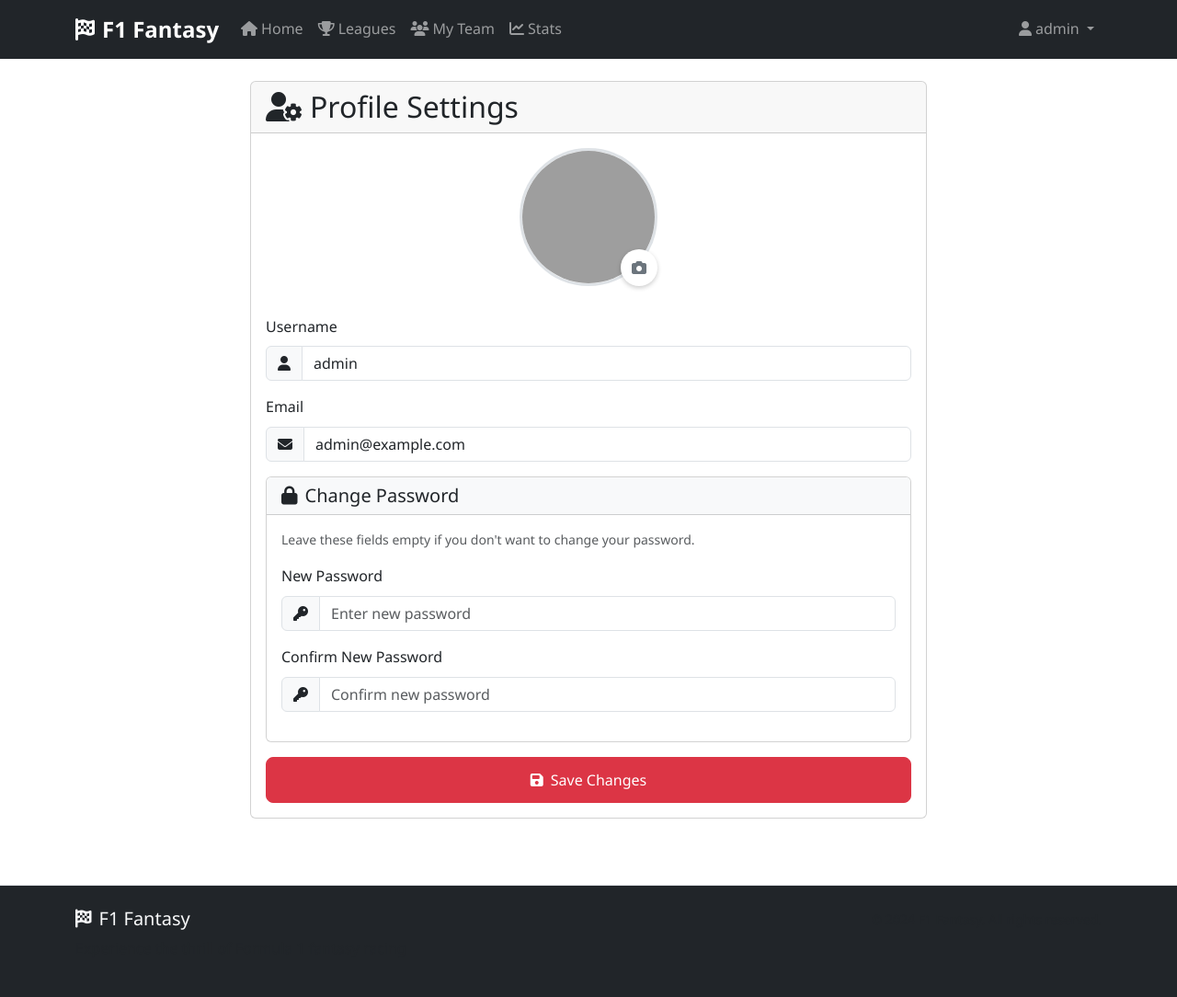
After one commit to famgala/f1_fantasy, a Flask app: page /profile in a window 1280 px wide. The commit adds this page. Shown: the whole page at 92% size. Run offline with Flask 3, Linux system fonts and the light colour scheme; a user stored in the database is signed in; some libraries are stand-ins or nearby versions; grey boxes are pictures that could not be loaded.

```diff
--- a/f1_fantasy/app.py
+++ b/f1_fantasy/app.py
@@ -11,6 +11,7 @@ from f1_fantasy.views.main import bp as main_bp
 from f1_fantasy.views.auth import bp as auth_bp
 from f1_fantasy.views.admin import bp as admin_bp
 from f1_fantasy.views.league import bp as league_bp
+from f1_fantasy.views.team import bp as team_bp
 import click
 
 # Initialize Flask-Migrate
@@ -76,6 +77,7 @@ def create_app(config_name=None):
     app.register_blueprint(auth_bp)
     app.register_blueprint(admin_bp)
     app.register_blueprint(league_bp)
+    app.register_blueprint(team_bp)
 
     # Add CLI commands
     @app.cli.command('check-roles')
--- a/f1_fantasy/forms/league.py
+++ b/f1_fantasy/forms/league.py
@@ -28,6 +28,12 @@ class LeagueForm(FlaskForm):
         ('simple', 'Simple Scoring (1st = 20, 2nd = 19, etc.)'),
         ('points_race', 'Points Race (10th = 10, 9th/11th = 9, etc.)')
     ], validators=[DataRequired()])
+
+    status = SelectField('League Status', choices=[
+        ('setup', 'Setup'),
+        ('active', 'Active'),
+        ('completed', 'Completed')
+    ], default='setup', validators=[DataRequired()])
 
     draft_date = DateTimeField('Draft Date',
                              format='%Y-%m-%d %H:%M',
--- a/f1_fantasy/models/league.py
+++ b/f1_fantasy/models/league.py
@@ -56,17 +56,14 @@ class League(db.Model):
     def __repr__(self):
         return f'<League {self.name}>'
 
-    @property
     def is_commissioner(self, user):
         """Check if a user is the commissioner of this league."""
         return user.id == self.commissioner_id
 
-    @property
     def is_owner(self, user):
         """Check if a user is the owner of this league."""
         return user.id == self.owner_id
 
-    @property
     def can_manage(self, user):
         """Check if a user can manage this league (owner or commissioner)."""
         return self.is_owner(user) or self.is_commissioner(user)
--- a/f1_fantasy/models/user.py
+++ b/f1_fantasy/models/user.py
@@ -23,6 +23,7 @@ class User(db.Model, UserMixin):
     active = db.Column(db.Boolean(), default=True)
     fs_uniquifier = db.Column(db.String(255), unique=True, nullable=False)
     confirmed_at = db.Column(db.DateTime())
+    avatar = db.Column(db.String(255), nullable=True)  # Store the filename of the avatar
 
     # Flask-Security tracking fields
     last_login_at = db.Column(db.DateTime())
--- a/f1_fantasy/templates/base.html
+++ b/f1_fantasy/templates/base.html
@@ -61,7 +61,7 @@
                                 <i class="fas fa-user me-1"></i>{{ current_user.username or current_user.email }}
                             </a>
                             <ul class="dropdown-menu">
-                                <li><a class="dropdown-item" href="#">
+                                <li><a class="dropdown-item" href="{{ url_for('main.profile') }}">
                                     <i class="fas fa-user-cog me-2"></i>Profile
                                 </a></li>
                                 {% if current_user.has_role('admin') %}
--- /dev/null
+++ b/f1_fantasy/templates/profile.html
@@ -0,0 +1,212 @@
+{% extends "base.html" %}
+
+{% block title %}Profile - F1 Fantasy{% endblock %}
+
+{% block extra_head %}
+{{ super() }}
+<style>
+    .avatar-container {
+        position: relative;
+        width: 150px;
+        height: 150px;
+        margin: 0 auto 2rem;
+    }
+    .avatar-preview {
+        width: 100%;
+        height: 100%;
+        border-radius: 50%;
+        object-fit: cover;
+        border: 3px solid #dee2e6;
+    }
+    .avatar-upload {
+        position: absolute;
+        bottom: 0;
+        right: 0;
+        background: #fff;
+        border-radius: 50%;
+        width: 40px;
+        height: 40px;
+        display: flex;
+        align-items: center;
+        justify-content: center;
+        cursor: pointer;
+        box-shadow: 0 2px 5px rgba(0,0,0,0.2);
+    }
+    .avatar-upload:hover {
+        background: #f8f9fa;
+    }
+    .avatar-upload input {
+        display: none;
+    }
+    .avatar-upload i {
+        color: #6c757d;
+    }
+</style>
+{% endblock %}
+
+{% block content %}
+<div class="container py-4">
+    <div class="row justify-content-center">
+        <div class="col-md-8">
+            <div class="card">
+                <div class="card-header">
+                    <h2 class="card-title mb-0">
+                        <i class="fas fa-user-cog me-2"></i>Profile Settings
+                    </h2>
+                </div>
+                <div class="card-body">
+                    <!-- Flash Messages -->
+                    {% with messages = get_flashed_messages(with_categories=true) %}
+                        {% if messages %}
+                            {% for category, message in messages %}
+                                <div class="alert alert-{{ category }} alert-dismissible fade show" role="alert">
+                                    {{ message }}
+                                    <button type="button" class="btn-close" data-bs-dismiss="alert"></button>
+                                </div>
+                            {% endfor %}
+                        {% endif %}
+                    {% endwith %}
+
+                    <form method="POST" class="needs-validation" enctype="multipart/form-data" novalidate>
+                        {{ form.csrf_token }}
+
+                        <!-- Avatar Upload -->
+                        <div class="text-center mb-4">
+                            <div class="avatar-container">
+                                {% if current_user.avatar %}
+                                    <img src="{{ url_for('static', filename='avatars/' + current_user.avatar) }}"
+                                         alt="Profile Avatar"
+                                         class="avatar-preview"
+                                         id="avatarPreview">
+                                {% else %}
+                                    <img src="{{ url_for('static', filename='img/default-avatar.png') }}"
+                                         alt="Default Avatar"
+                                         class="avatar-preview"
+                                         id="avatarPreview">
+                                {% endif %}
+                                <label class="avatar-upload" title="Change avatar">
+                                    <i class="fas fa-camera"></i>
+                                    {{ form.avatar(class="form-control", id="avatarInput", onchange="previewAvatar(this)") }}
+                                </label>
+                            </div>
+                            {% if form.avatar.errors %}
+                                <div class="invalid-feedback d-block text-center">
+                                    {% for error in form.avatar.errors %}
+                                        {{ error }}
+                                    {% endfor %}
+                                </div>
+                            {% endif %}
+                        </div>
+
+                        <!-- Username Field -->
+                        <div class="mb-3">
+                            {{ form.username.label(class="form-label") }}
+                            <div class="input-group">
+                                <span class="input-group-text">
+                                    <i class="fas fa-user"></i>
+                                </span>
+                                {{ form.username(class="form-control", placeholder="Enter your username") }}
+                            </div>
+                            {% if form.username.errors %}
+                                <div class="invalid-feedback d-block">
+                                    {% for error in form.username.errors %}
+                                        {{ error }}
+                                    {% endfor %}
+                                </div>
+                            {% endif %}
+                        </div>
+
+                        <!-- Email Field -->
+                        <div class="mb-3">
+                            {{ form.email.label(class="form-label") }}
+                            <div class="input-group">
+                                <span class="input-group-text">
+                                    <i class="fas fa-envelope"></i>
+                                </span>
+                                {{ form.email(class="form-control", placeholder="Enter your email") }}
+                            </div>
+                            {% if form.email.errors %}
+                                <div class="invalid-feedback d-block">
+                                    {% for error in form.email.errors %}
+                                        {{ error }}
+                                    {% endfor %}
+                                </div>
+                            {% endif %}
+                        </div>
+
+                        <!-- Password Fields -->
+                        <div class="card mb-3">
+                            <div class="card-header bg-light">
+                                <h5 class="card-title mb-0">
+                                    <i class="fas fa-lock me-2"></i>Change Password
+                                </h5>
+                            </div>
+                            <div class="card-body">
+                                <p class="text-muted small mb-3">
+                                    Leave these fields empty if you don't want to change your password.
+                                </p>
+
+                                <div class="mb-3">
+                                    {{ form.password.label(class="form-label") }}
+                                    <div class="input-group">
+                                        <span class="input-group-text">
+                                            <i class="fas fa-key"></i>
+                                        </span>
+                                        {{ form.password(class="form-control", placeholder="Enter new password") }}
+                                    </div>
+                                    {% if form.password.errors %}
+                                        <div class="invalid-feedback d-block">
+                                            {% for error in form.password.errors %}
+                                                {{ error }}
+                                            {% endfor %}
+                                        </div>
+                                    {% endif %}
+                                </div>
+
+                                <div class="mb-3">
+                                    {{ form.confirm_password.label(class="form-label") }}
+                                    <div class="input-group">
+                                        <span class="input-group-text">
+                                            <i class="fas fa-key"></i>
+                                        </span>
+                                        {{ form.confirm_password(class="form-control", placeholder="Confirm new password") }}
+                                    </div>
+                                    {% if form.confirm_password.errors %}
+                                        <div class="invalid-feedback d-block">
+                                            {% for error in form.confirm_password.errors %}
+                                                {{ error }}
+                                            {% endfor %}
+                                        </div>
+                                    {% endif %}
+                                </div>
+                            </div>
+                        </div>
+
+                        <!-- Submit Button -->
+                        <div class="d-grid">
+                            <button type="submit" class="btn btn-primary">
+                                <i class="fas fa-save me-2"></i>Save Changes
+                            </button>
+                        </div>
+                    </form>
+                </div>
+            </div>
+        </div>
+    </div>
+</div>
+{% endblock %}
+
+{% block scripts %}
+{{ super() }}
+<script>
+function previewAvatar(input) {
+    if (input.files && input.files[0]) {
+        const reader = new FileReader();
+        reader.onload = function(e) {
+            document.getElementById('avatarPreview').src = e.target.result;
+        }
+        reader.readAsDataURL(input.files[0]);
+    }
+}
+</script>
+{% endblock %}
--- a/f1_fantasy/views/main.py
+++ b/f1_fantasy/views/main.py
@@ -1,7 +1,35 @@
-from flask import Blueprint, render_template, redirect, url_for
+from flask import Blueprint, render_template, redirect, url_for, flash, request, current_app
 from flask_security import login_required, roles_required, current_user
+from f1_fantasy.models import db, User
+from f1_fantasy.security import user_datastore
+from flask_security.utils import hash_password
+from wtforms import StringField, PasswordField, BooleanField, FileField
+from wtforms.validators import DataRequired, Email, Length, EqualTo, Optional, ValidationError
+from flask_wtf import FlaskForm
+from flask_wtf.file import FileAllowed
+import os
+from werkzeug.utils import secure_filename
 
 bp = Blueprint('main', __name__)
+
+class ProfileForm(FlaskForm):
+    """Form for editing user profile."""
+    username = StringField('Username', validators=[DataRequired(), Length(min=3, max=64)])
+    email = StringField('Email', validators=[DataRequired(), Email(), Length(max=120)])
+    password = PasswordField('New Password', validators=[Optional(), Length(min=8)])
+    confirm_password = PasswordField('Confirm New Password',
+                                   validators=[EqualTo('password', message='Passwords must match')])
+    avatar = FileField('Avatar', validators=[
+        Optional(),
+        FileAllowed(['jpg', 'jpeg', 'png', 'gif'], 'Images only!')
+    ])
+
+    def validate_avatar(self, field):
+        if field.data:
+            # Check file size (max 2MB)
+            if len(field.data.read()) > 2 * 1024 * 1024:
+                raise ValidationError('File size must be less than 2MB')
+            field.data.seek(0)  # Reset file pointer after reading
 
 @bp.route('/')
 def index():
@@ -26,3 +54,52 @@ def dashboard():
 def admin_dashboard():
     """Admin dashboard view - only accessible by admin users."""
     return render_template('admin/dashboard.html')
+
+@bp.route('/profile', methods=['GET', 'POST'])
+@login_required
+def profile():
+    """User profile view and edit."""
+    form = ProfileForm(obj=current_user)
+
+    if form.validate_on_submit():
+        # Check if username or email is taken by another user
+        username_exists = User.query.filter(User.username == form.username.data, User.id != current_user.id).first()
+        if username_exists:
+            flash('Username already exists.', 'danger')
+            return render_template('profile.html', form=form)
+
+        email_exists = User.query.filter(User.email == form.email.data, User.id != current_user.id).first()
+        if email_exists:
+            flash('Email already exists.', 'danger')
+            return render_template('profile.html', form=form)
+
+        # Handle avatar upload
+        if form.avatar.data:
+            # Create avatars directory if it doesn't exist
+            avatar_dir = os.path.join(current_app.static_folder, 'avatars')
+            os.makedirs(avatar_dir, exist_ok=True)
+
+            # Delete old avatar if it exists
+            if current_user.avatar:
+                old_avatar_path = os.path.join(avatar_dir, current_user.avatar)
+                if os.path.exists(old_avatar_path):
+                    os.remove(old_avatar_path)
+
+            # Save new avatar
+            filename = secure_filename(f"{current_user.id}_{form.avatar.data.filename}")
+            form.avatar.data.save(os.path.join(avatar_dir, filename))
+            current_user.avatar = filename
+
+        # Update user
+        current_user.username = form.username.data
+        current_user.email = form.email.data
+
+        # Update password if provided
+        if form.password.data:
+            current_user.password = hash_password(form.password.data)
+
+        db.session.commit()
+        flash('Profile updated successfully.', 'success')
+        return redirect(url_for('main.profile'))
+
+    return render_template('profile.html', form=form)
```
Also changed, not shown: f1_fantasy/forms/team.py (added, +18 -0 lines), f1_fantasy/templates/league/index.html (+10 -2 lines), f1_fantasy/templates/league/view.html (+15 -17 lines), f1_fantasy/templates/team/form.html (added, +41 -0 lines), f1_fantasy/templates/team/view.html (added, +83 -0 lines), f1_fantasy/views/league.py (+4 -4 lines), f1_fantasy/views/team.py (added, +54 -0 lines), migrations/versions/772a8434f699_initial_migration.py (added, +32 -0 lines), migrations/versions/87835fa7871a_update_league_model_remove_budget_.py (deleted, +0 -48 lines), migrations/versions/fc07f91e53bb_add_missing_league_columns.py (deleted, +0 -42 lines), f1_fantasy/static/avatars/3_max.jpg (added), f1_fantasy/static/img/default-avatar.svg (added).
